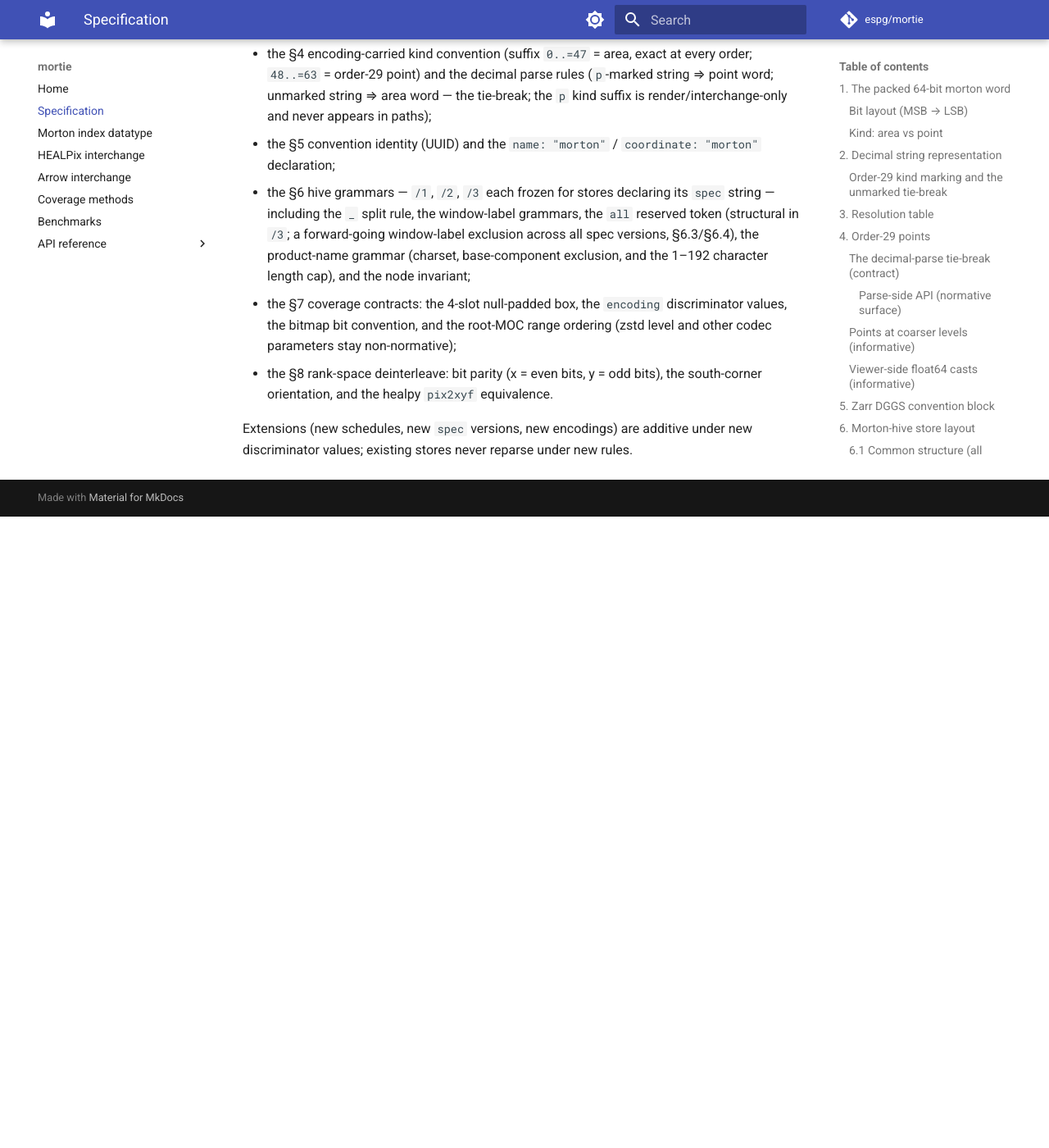
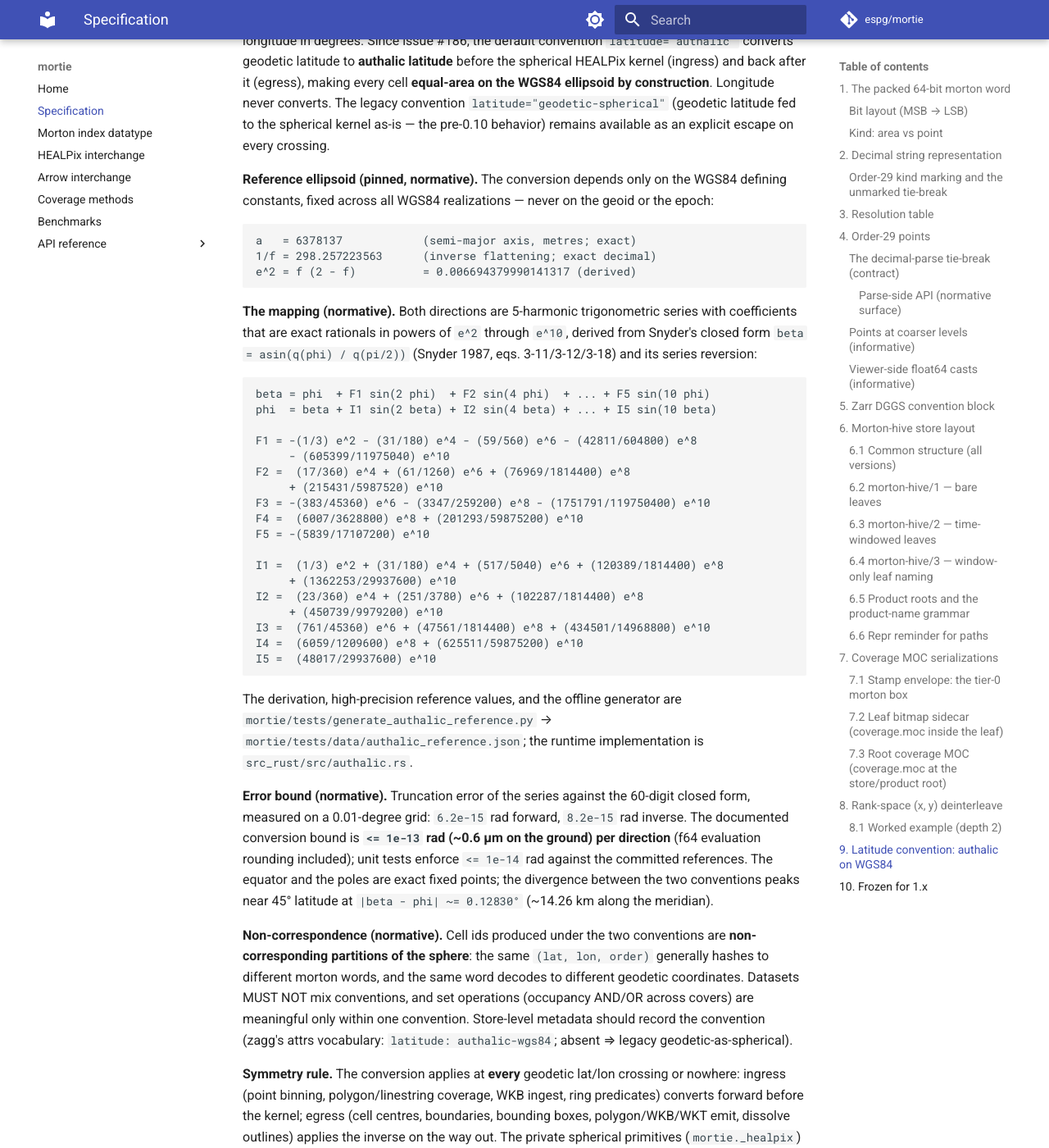
Before and after one commit to espg/mortie, an MkDocs documentation site: the page built from docs/specification.md, in a window 1280 px wide and 1400 px high, scrolled down 14201 px. Shown: the whole window at 82% size. Built offline with MkDocs 1.6.1 and Material for MkDocs 9.7.7, drawn with Linux system fonts in a browser that asks for light colours; comment, search, counter and statistics services are not loaded; the version menu is left out; before the commit the page ends 14831 px from its top, so only the background shows below that; some of the changed text lies outside the part shown.

Commit message:
phase 4 of issue #186

````diff
--- a/docs/specification.md
+++ b/docs/specification.md
@@ -23,7 +23,8 @@ Contents:
 6. [Morton-hive store layout](#6-morton-hive-store-layout)
 7. [Coverage MOC serializations](#7-coverage-moc-serializations)
 8. [Rank-space (x, y) deinterleave](#8-rank-space-x-y-deinterleave)
-9. [Frozen for 1.x](#9-frozen-for-1x)
+9. [Latitude convention: authalic on WGS84](#9-latitude-convention-authalic-on-wgs84)
+10. [Frozen for 1.x](#10-frozen-for-1x)
 
 ---
 
@@ -308,6 +309,10 @@ declares, on the group holding the cell-indexed arrays:
   (`grid_name: "morton"`).
 - There is **no kind/`resolution` field**: point-vs-area kind is carried by
   the word encoding itself (§4), never by attrs.
+- **Latitude convention** — the grid-parameter block should record the
+  latitude convention of §9 (e.g. `latitude: authalic-wgs84`; absent ⇒
+  legacy geodetic-as-spherical). Readers must refuse to compose covers
+  across conventions (§9).
 - **Convention identity** — the `zarr_conventions` entry above is the
   **self-declared** convention record (the zarr-conventions mechanism
   supports self-declared entries). The UUID
@@ -600,7 +605,88 @@ Reading the ranks `0, 1, 2, 3, …` traces the familiar Z (self-similar
 across depths): child tuples order as `(x, y) = (0,0), (1,0), (0,1), (1,1)`
 at every level.
 
-## 9. Frozen for 1.x
+## 9. Latitude convention: authalic on WGS84
+
+<a name="latitude-convention"></a>
+
+**Contract.** Geographic coordinates crossing the mortie API are WGS84
+geodetic latitude / longitude in degrees. Since issue #186, the default
+convention `latitude="authalic"` converts geodetic latitude to **authalic
+latitude** before the spherical HEALPix kernel (ingress) and back after it
+(egress), making every cell **equal-area on the WGS84 ellipsoid by
+construction**. Longitude never converts. The legacy convention
+`latitude="geodetic-spherical"` (geodetic latitude fed to the spherical
+kernel as-is — the pre-0.10 behavior) remains available as an explicit
+escape on every crossing.
+
+**Reference ellipsoid (pinned, normative).** The conversion depends only on
+the WGS84 defining constants, fixed across all WGS84 realizations — never on
+the geoid or the epoch:
+
+```text
+a   = 6378137            (semi-major axis, metres; exact)
+1/f = 298.257223563      (inverse flattening; exact decimal)
+e^2 = f (2 - f)          = 0.006694379990141317 (derived)
+```
+
+**The mapping (normative).** Both directions are 5-harmonic trigonometric
+series with coefficients that are exact rationals in powers of `e^2` through
+`e^10`, derived from Snyder's closed form `beta = asin(q(phi) / q(pi/2))`
+(Snyder 1987, eqs. 3-11/3-12/3-18) and its series reversion:
+
+```text
+beta = phi  + F1 sin(2 phi)  + F2 sin(4 phi)  + ... + F5 sin(10 phi)
+phi  = beta + I1 sin(2 beta) + I2 sin(4 beta) + ... + I5 sin(10 beta)
+
+F1 = -(1/3) e^2 - (31/180) e^4 - (59/560) e^6 - (42811/604800) e^8
+     - (605399/11975040) e^10
+F2 =  (17/360) e^4 + (61/1260) e^6 + (76969/1814400) e^8
+     + (215431/5987520) e^10
+F3 = -(383/45360) e^6 - (3347/259200) e^8 - (1751791/119750400) e^10
+F4 =  (6007/3628800) e^8 + (201293/59875200) e^10
+F5 = -(5839/17107200) e^10
+
+I1 =  (1/3) e^2 + (31/180) e^4 + (517/5040) e^6 + (120389/1814400) e^8
+     + (1362253/29937600) e^10
+I2 =  (23/360) e^4 + (251/3780) e^6 + (102287/1814400) e^8
+     + (450739/9979200) e^10
+I3 =  (761/45360) e^6 + (47561/1814400) e^8 + (434501/14968800) e^10
+I4 =  (6059/1209600) e^8 + (625511/59875200) e^10
+I5 =  (48017/29937600) e^10
+```
+
+The derivation, high-precision reference values, and the offline generator
+are `mortie/tests/generate_authalic_reference.py` →
+`mortie/tests/data/authalic_reference.json`; the runtime implementation is
+`src_rust/src/authalic.rs`.
+
+**Error bound (normative).** Truncation error of the series against the
+60-digit closed form, measured on a 0.01-degree grid: `6.2e-15` rad forward,
+`8.2e-15` rad inverse. The documented conversion bound is **`<= 1e-13` rad
+(~0.6 µm on the ground) per direction** (f64 evaluation rounding included);
+unit tests enforce `<= 1e-14` rad against the committed references. The
+equator and the poles are exact fixed points; the divergence between the two
+conventions peaks near 45° latitude at `|beta - phi| ~= 0.12830°`
+(~14.26 km along the meridian).
+
+**Non-correspondence (normative).** Cell ids produced under the two
+conventions are **non-corresponding partitions of the sphere**: the same
+`(lat, lon, order)` generally hashes to different morton words, and the same
+word decodes to different geodetic coordinates. Datasets MUST NOT mix
+conventions, and set operations (occupancy AND/OR across covers) are
+meaningful only within one convention. Store-level metadata should record
+the convention (zagg's attrs vocabulary: `latitude: authalic-wgs84`; absent
+⇒ legacy geodetic-as-spherical).
+
+**Symmetry rule.** The conversion applies at **every** geodetic
+lat/lon crossing or nowhere: ingress (point binning, polygon/linestring
+coverage, WKB ingest, ring predicates) converts forward before the kernel;
+egress (cell centres, boundaries, bounding boxes, polygon/WKB/WKT emit,
+dissolve outlines) applies the inverse on the way out. The private spherical
+primitives (`mortie._healpix`) stay kernel-frame and take no `latitude=`
+parameter.
+
+## 10. Frozen for 1.x
 
 The 1.x contract guarantees, immutable within the major version:
 
@@ -625,7 +711,11 @@ The 1.x contract guarantees, immutable within the major version:
   discriminator values, the bitmap bit convention, and the root-MOC range
   ordering (zstd level and other codec parameters stay non-normative);
 - the §8 rank-space deinterleave: bit parity (x = even bits, y = odd bits),
-  the south-corner orientation, and the healpy `pix2xyf` equivalence.
+  the south-corner orientation, and the healpy `pix2xyf` equivalence;
+- the §9 latitude convention: the pinned WGS84 constants, the series
+  coefficients and their `<= 1e-13` rad bound, the `"authalic"` /
+  `"geodetic-spherical"` parameter vocabulary with authalic as the default,
+  and the non-correspondence rule (never mix conventions in one dataset).
 
 Extensions (new schedules, new `spec` versions, new encodings) are additive
 under new discriminator values; existing stores never reparse under new
````
Also changed, not shown: CHANGELOG.md (+17 -0 lines), docs/api/convert.md (+2 -0 lines).
